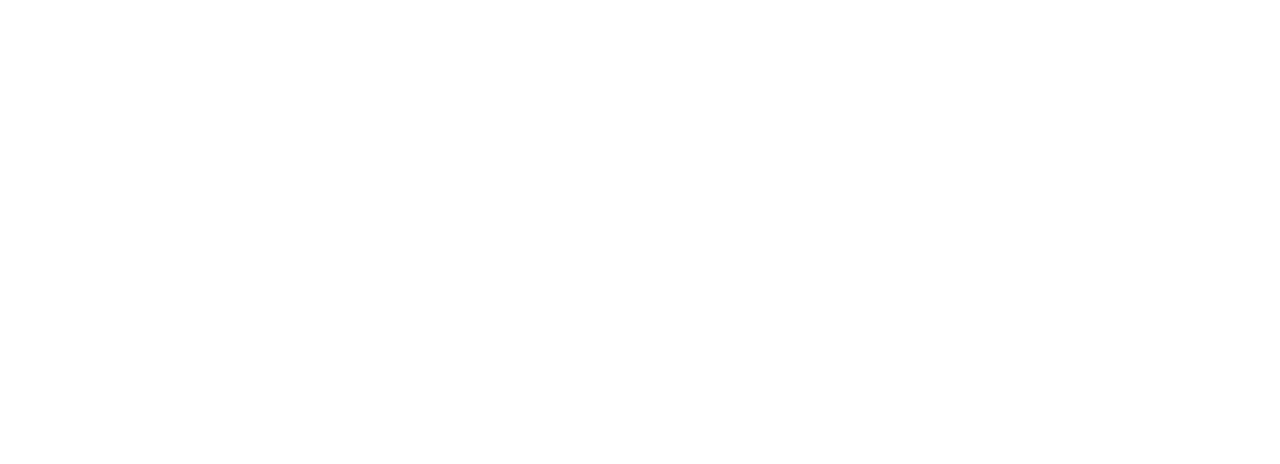
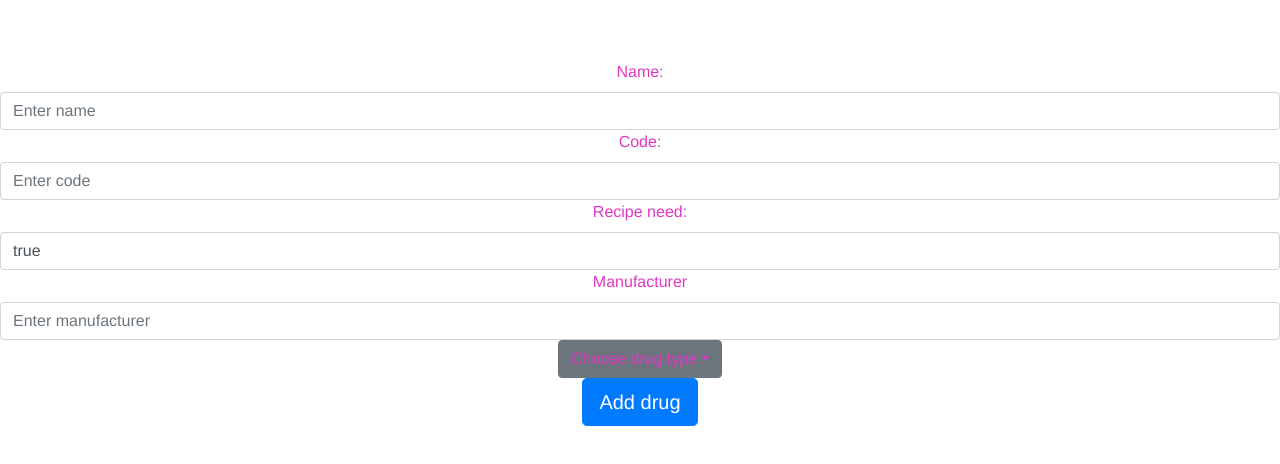
Before and after one commit to saradj411/MPharmacy, a Vue app in the folder frontend-isa/: page /createDrugPage in a window 1280 px wide. Shown: the top 464 px of the page. Built offline with nearby package versions, Linux system fonts and the light colour scheme.

Commit message:
dodavanje lijeka front

```diff
--- a/frontend-isa/src/components/Home.vue
+++ b/frontend-isa/src/components/Home.vue
@@ -9,6 +9,7 @@
         <div class = "container" v-if="welcomePageShow">
                           <h1 style="font-size:50px;font-weight:bold;" align = "center">{{pharmacy.name}}</h1>
 
+
       <div class="row" style = "margin: auto;">
                     <div style="font-size:25px;" class="row">Ocjena: {{pharmacy.avgGrade}}</div>
         </div>
@@ -16,6 +17,10 @@
                         <h3 style="font-size:25px;" align = "center">O nama:</h3>
                     <div style="font-size:30px;">{{pharmacy.description}}</div>
         </div>
+
+        </div>
+        <div>
+            <button name="dodaj lijek"></button>
 
         </div>
 
--- a/frontend-isa/src/components/Welcome.vue
+++ b/frontend-isa/src/components/Welcome.vue
@@ -3,11 +3,13 @@
 
         <h4 style="margin:20px">Pharmacies:</h4>
 
+ <button style="float:left;margin-left:20px;" v-on:click = "addDrug" >Dodaj lijek</button>
 
  <div  v-for="pharmacy in this.pharmacies"  v-bind:key="pharmacy.idPharm">
        <div v-if="showTable"  style="margin-left:300px; margin-top: 20px">
 
  <router-link :to="{ path: '/Home/'+pharmacy.idPharm}" v-slot="{href, navigate}" custom>
+
 <table  style="" id="table2" class="table" :href="href" @click="navigate"  elevation="1">
 
     <tbody>
@@ -33,13 +35,18 @@
 
   </tbody>
 </table>
+
         </router-link>
 
            </div>
 
       </div>
+<div>
 
+
+        </div>
     </div>
+
 </template>
 
 
@@ -55,6 +62,9 @@
     }
   },
   methods:{
+    addDrug : function(){
+          window.location.href = "/createDrugPage";
+      }
 
 },
 mounted() {
--- /dev/null
+++ b/frontend-isa/src/components/createDrugPage.vue
@@ -0,0 +1,100 @@
+<template>
+  <div id="registration" >
+
+        <div >
+
+                    <div >
+                        <div>
+                        <label>Name:</label>
+                        <input type="text" class="form-control" v-model="name" placeholder="Enter name">
+                        </div>
+                    </div>
+                    <div >
+                        <div >
+                        <label>Code:</label>
+                        <input type="text" class="form-control" v-model = "code" placeholder="Enter code">
+                        </div>
+                    </div>
+                    <div >
+                        <div>
+                            <label>Recipe need:</label>
+                            <input type="text" class="form-control"  v-model="recipeNeed" placeholder="Enter recipe need">
+                        </div>
+                    </div>
+                    <div >
+                        <div >
+                            <label>Manufacturer</label>
+                            <input type="text" class="form-control" v-model="manufacturer" placeholder="Enter manufacturer">
+                        </div>
+                    </div>
+
+                   <div >
+
+                        <div >
+
+                            <b-dropdown id="ddCommodity" name="ddCommodity" text="Choose drug type"  >
+                                <b-dropdown-item v-for="item in this.types"  v-on:click ="typeIsSelected($event, item.drugType)" v-bind:key="item.drugType"> {{item.drugType }}</b-dropdown-item>
+                            </b-dropdown>
+                        </div>
+                         <div >
+                            <span >{{choosenType}}</span>
+                        </div>
+                    </div>
+
+            </div>
+                           <button class="btn btn-primary btn-lg" v-on:click = "addDrug">Add drug</button>
+
+    </div>
+</template>
+
+<script>
+export default {
+  data() {
+    return {
+      types: [
+          { drugType: 'BLOOD' },
+          { drugType: 'HUMAN' },
+          { drugType: 'BIOLOGICAL' },
+          { drugType: 'HERBAL' },
+          { drugType: 'HOMEOPATIC' },
+          { drugType: 'TRADICIONAL' },
+      ],
+      name : "",
+      code : "",
+      recipeNeed : true,
+      format : "",
+      manufacturer :"",
+      choosenType : ""
+    }
+  },
+
+    methods:{
+
+      addDrug : function() {
+          const medicationInfo = {
+               name : this.name,
+               code : this.code,
+               recipeNeed : this.recipeNeed,
+               format : "TABLET",
+               drugType : this.choosenType,
+               manufacturer : this.manufacturer,
+          }
+          this.axios.post('/drug/create',medicationInfo,{
+             headers: {
+             }}).then(response => {
+                       alert("Lijek je dodat!");
+                        console.log(response.data);
+                })
+                .catch(res => {
+                    alert(res.response.data.message);
+                 });
+      },
+      typeIsSelected : function(event, type) {
+           this.choosenType = type;
+      }
+},
+ mounted() {
+
+    }
+}
+</script>
--- a/frontend-isa/src/main.js
+++ b/frontend-isa/src/main.js
@@ -6,6 +6,8 @@
 import router from './router'
 import 'chart.js'
 //import 'hchs-vue-charts'
+import vuetify from './plugins/vuetify';
+
 
 //Vue.use(window.VueCharts)
 
@@ -17,5 +19,6 @@
 }
 new Vue({
   router,
+  vuetify,
   render: h => h(App),
 }).$mount('#app')
--- a/frontend-isa/src/plugins/vuetify.js
+++ b/frontend-isa/src/plugins/vuetify.js
@@ -1,5 +1,5 @@
 import Vue from 'vue';
-import Vuetify from 'vuetify/lib';
+import Vuetify from 'vuetify/lib/framework';
 
 
 
--- a/frontend-isa/src/router/index.js
+++ b/frontend-isa/src/router/index.js
@@ -2,8 +2,16 @@
 import VueRouter from 'vue-router'
 import Home from '../components/Home.vue'
 import Welcome from '../components/Welcome.vue'
+import createDrugPage from '../components/createDrugPage.vue'
+import { BootstrapVue, IconsPlugin } from 'bootstrap-vue'
+
 
 Vue.use(VueRouter)
+Vue.use(BootstrapVue)
+Vue.use(IconsPlugin)
+
+import 'bootstrap/dist/css/bootstrap.css'
+import 'bootstrap-vue/dist/bootstrap-vue.css'
 
 const routes = [
     {
@@ -15,8 +23,15 @@
         path: '/Home/:id',
         name: 'Home',
         component: Home
+      },
+      {
+        path: '/createDrugPage',
+        name: 'createDrugPage',
+        component: createDrugPage
       }
     ]
+
+
 const router = new VueRouter({
     mode: 'history',
     base: process.env.BASE_URL,
```
Also changed, not shown: frontend-isa/package.json (+13 -2 lines), 2 other files (tests, documents, lock files or other folders).
